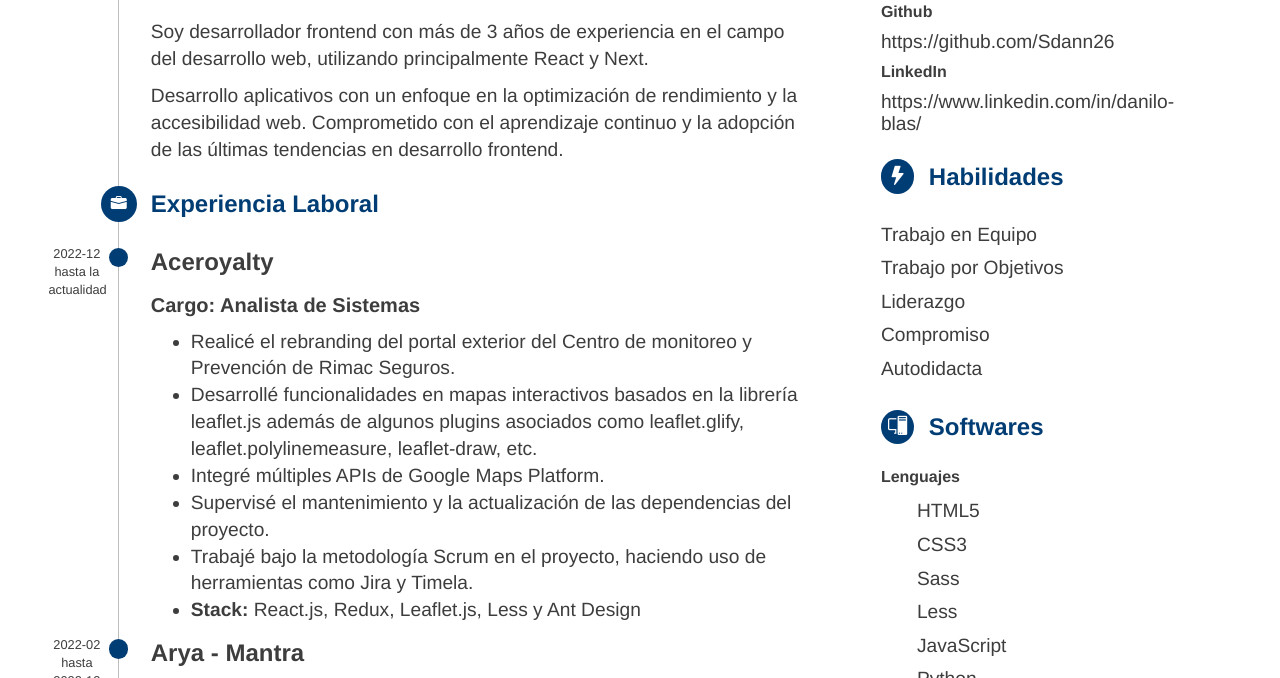
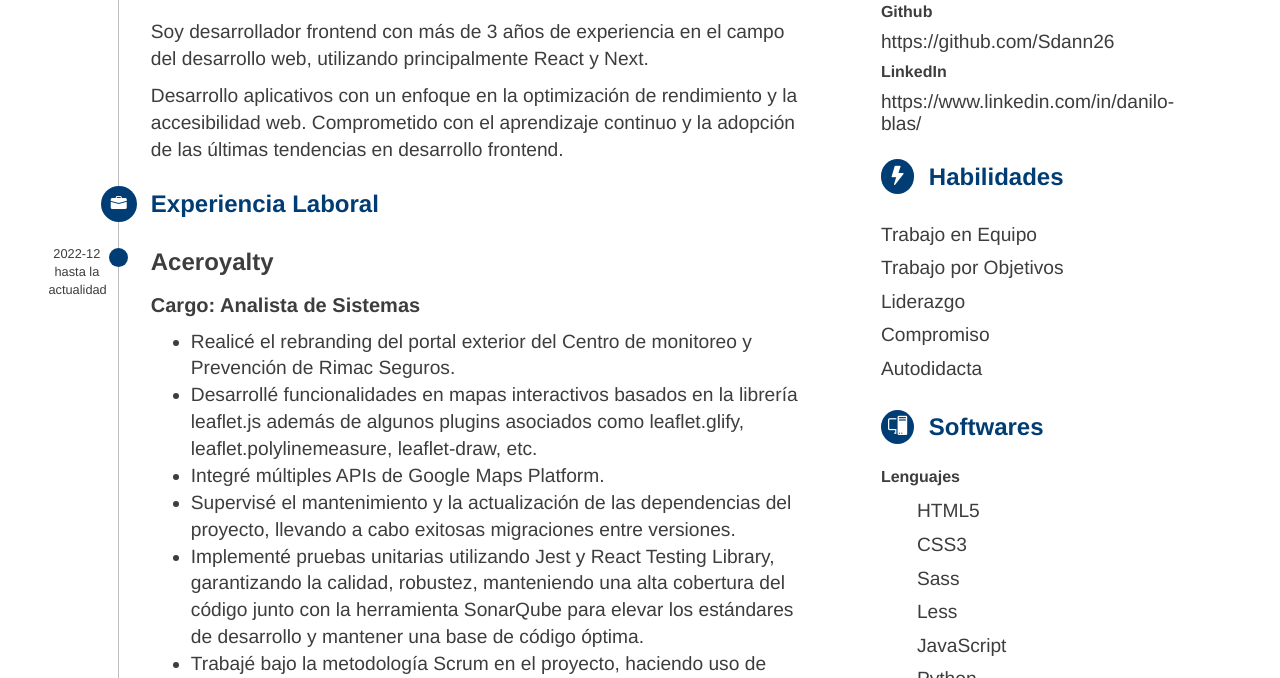
Before and after one commit to Sdann26/CV, a plain HTML site: page index.html in a window 1280 px wide. Shown: the part 274-952 px from the top of the page. Drawn offline with nearby package versions, Linux system fonts and the light colour scheme.

Commit message:
update CV

```diff
--- a/index.html
+++ b/index.html
@@ -26,9 +26,10 @@
                 <li>Realicé el rebranding del portal exterior del Centro de monitoreo y Prevención de Rimac Seguros.</li>
                 <li>Desarrollé funcionalidades en mapas interactivos basados en la librería leaflet.js además de algunos plugins asociados como leaflet.glify, leaflet.polylinemeasure, leaflet-draw, etc.</li>
                 <li>Integré múltiples APIs de Google Maps Platform.</li>
-                <li>Supervisé el mantenimiento y la actualización de las dependencias del proyecto.</li>
+                <li>Supervisé el mantenimiento y la actualización de las dependencias del proyecto, llevando a cabo exitosas migraciones entre versiones.</li>
+                <li>Implementé pruebas unitarias utilizando Jest y React Testing Library, garantizando la calidad, robustez, manteniendo una alta cobertura del código junto con la herramienta SonarQube para elevar los estándares de desarrollo y mantener una base de código óptima.</li>
                 <li>Trabajé bajo la metodología Scrum en el proyecto, haciendo uso de herramientas como Jira y Timela.</li>
-                <li><b>Stack:</b> React.js, Redux, Leaflet.js, Less y Ant Design</li>
+                <li><b>Stack:</b> React.js, Redux, Leaflet.js, Less, Jest, SonarQube y Ant Design</li>
             </ul>
             <!--  -->
             <h3><span>2022-02 hasta 2022-12</span><span></span>Arya - Mantra</h3>
```
